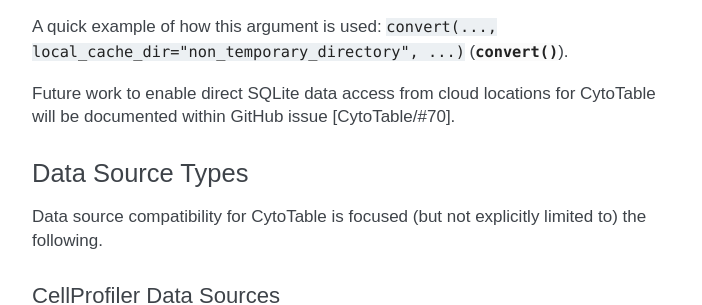
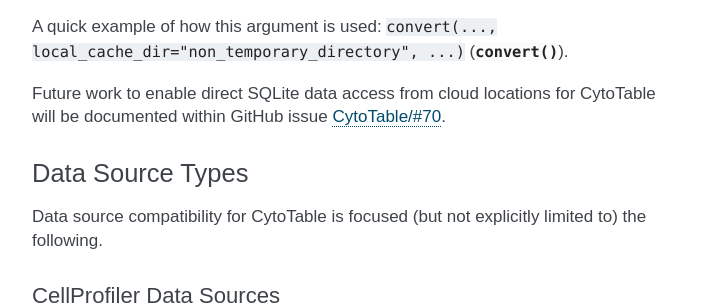
Before and after one commit to cytomining/CytoTable, a Sphinx documentation site: the page built from docs/source/overview.md, in a window 1280 px wide and 900 px high, scrolled down 1638 px. Shown: the part 176-481 px from the top of the window, without its empty margins (438-1140 px from the left). Built offline with Sphinx 7.4.7, drawn with Linux system fonts in a browser that asks for light colours; part of the change alters nothing that is shown.

````diff
--- a/docs/source/overview.md
+++ b/docs/source/overview.md
@@ -73,7 +73,7 @@ This argument helps ensure constraints surrounding temporary local file storage
 A quick example of how this argument is used: :code:`convert(..., local_cache_dir="non_temporary_directory", ...)` (:mod:`convert() <cytotable.convert.convert>`).
 ```
 
-Future work to enable direct SQLite data access from cloud locations for CytoTable will be documented within GitHub issue [CytoTable/#70].
+Future work to enable direct SQLite data access from cloud locations for CytoTable will be documented within GitHub issue [CytoTable/#70](https://github.com/cytomining/CytoTable/issues/70).
 
 ### Data Source Types
 
````
